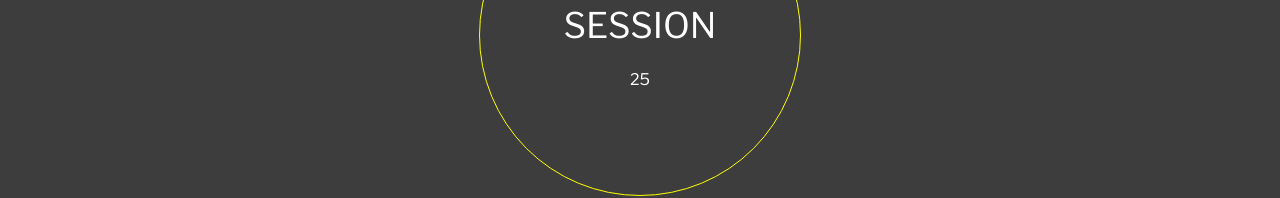
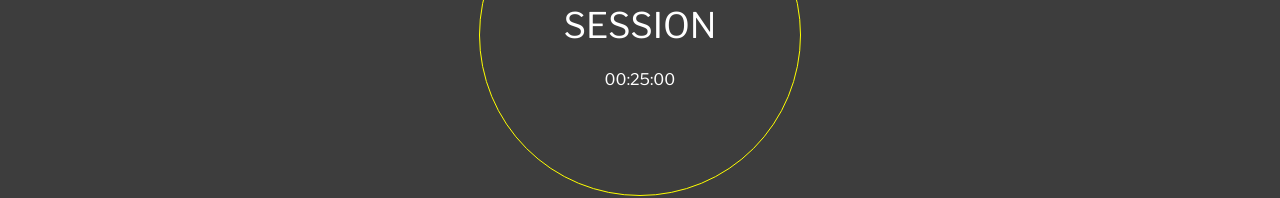
Before and after one commit to 42void/pomodoroReact, a React (Create React App) app: page / in a window 1280 px wide. Shown: the part 602-800 px from the top of the page. Built offline with nearby package versions, Linux system fonts and the light colour scheme.

Commit message:
countdown inprogress

```diff
--- a/src/App.js
+++ b/src/App.js
@@ -6,7 +6,7 @@ class App extends Component {
   constructor(props) {
     super(props);
     this.state = {
-      timer:25,
+      timer:25*60,
       breaak:5,
       session:25,
       isSessionNow: true,
@@ -109,7 +109,7 @@ class App extends Component {
             <div id="session">
                SESSION
             </div>
-            <div id="countDown">{this.state.timer}</div>
+            <div id="countDown">{formatSeconds(this.state.timer)}</div>
           </div>
         </div>
 
```
